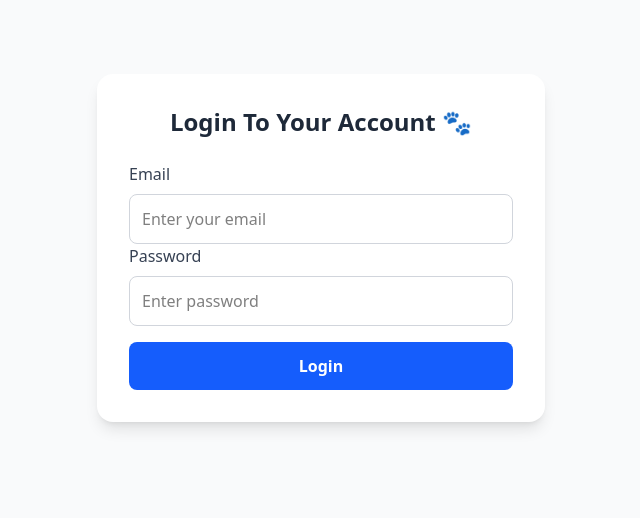
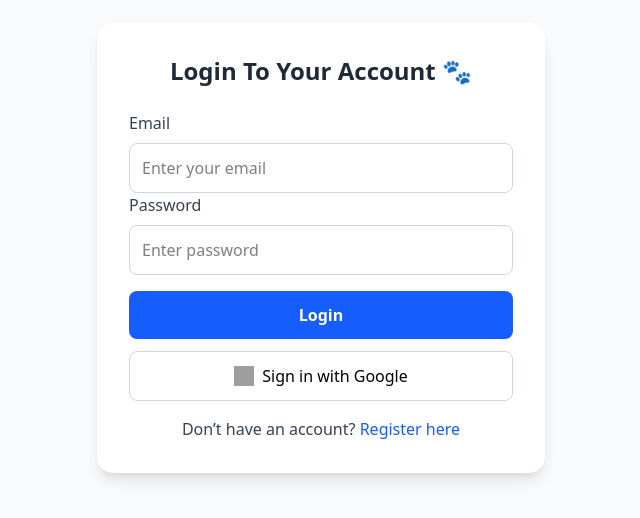
Before and after one commit to mabdullah525/pet-store, a React (Vite) app: page /login in a window 1280 px wide. Shown: the part 152-670 px from the top of the page, without its empty margins (319-959 px from the left). Built offline with nearby package versions, Linux system fonts and the light colour scheme; grey boxes are pictures that could not be loaded.

Commit message:
Both Form are ready

```diff
--- a/src/index.css
+++ b/src/index.css
@@ -21,5 +21,5 @@
 }
 
 .submit-btn {
-  @apply w-full mt-4 py-3 bg-blue-600 text-white font-semibold rounded-lg hover:bg-blue-700 transition duration-300;
+  @apply cursor-pointer w-full mt-4 py-3 bg-blue-600 text-white font-semibold rounded-lg hover:bg-blue-700 transition duration-300;
 }
--- a/src/pages/login.jsx
+++ b/src/pages/login.jsx
@@ -1,20 +1,19 @@
 import React, { useState } from "react";
 import { useFirebase } from "../context/Firebase.jsx";
-import { useNavigate } from "react-router-dom"; // ✅ For redirect after login
+import { useNavigate, Link } from "react-router-dom"; // ✅ Added Link
 
 const Login = () => {
   const firebase = useFirebase();
-  const navigate = useNavigate(); // redirect hook
+  const navigate = useNavigate();
   const [email, setEmail] = useState("");
   const [password, setPassword] = useState("");
   const [message, setMessage] = useState({ type: "", text: "" });
 
   const handleSubmit = async (e) => {
     e.preventDefault();
-    setMessage({ type: "", text: "" }); // reset message before submit
+    setMessage({ type: "", text: "" });
 
     try {
-      // ✅ Call loginUser from Firebase Context
       const result = await firebase.loginUser(email, password);
       console.log("User logged in successfully!", result.user);
 
@@ -23,16 +22,35 @@ const Login = () => {
         text: `🎉 Login successful! Welcome back, ${result.user.email}`,
       });
 
-      // ✅ Optional: Clear input fields
       setEmail("");
       setPassword("");
 
-      // ✅ Redirect after 2 seconds
       setTimeout(() => {
-        navigate("/"); // or "/dashboard"
+        navigate("/");
       }, 2000);
     } catch (error) {
       console.error("Login failed:", error.message);
+      setMessage({
+        type: "error",
+        text: `❌ ${error.message}`,
+      });
+    }
+  };
+
+  // ✅ Handle Google Login
+  const handleGoogleLogin = async () => {
+    try {
+      const result = await firebase.signInWithGoogle();
+      console.log("Google login successful:", result.user);
+
+      setMessage({
+        type: "success",
+        text: `🎉 Logged in with Google as ${result.user.displayName}`,
+      });
+
+      setTimeout(() => navigate("/"), 2000);
+    } catch (error) {
+      console.error("Google Sign-In failed:", error.message);
       setMessage({
         type: "error",
         text: `❌ ${error.message}`,
@@ -48,10 +66,11 @@ const Login = () => {
         {/* ✅ Message Box */}
         {message.text && (
           <div
-            className={`text-center p-3 mb-4 rounded-lg font-medium ${message.type === "success"
+            className={`text-center p-3 mb-4 rounded-lg font-medium ${
+              message.type === "success"
                 ? "bg-green-100 text-green-700 border border-green-400"
                 : "bg-red-100 text-red-700 border border-red-400"
-              }`}
+            }`}
           >
             {message.text}
           </div>
@@ -85,6 +104,28 @@ const Login = () => {
         <button type="submit" className="submit-btn">
           Login
         </button>
+
+        {/* ✅ Google Login Button */}
+        <button
+          type="button"
+          onClick={handleGoogleLogin}
+          className="cursor-pointer google-btn mt-3 flex items-center justify-center gap-2 border border-gray-300 rounded-lg py-3 w-full hover:bg-gray-100 transition"
+        >
+          <img
+            src="https://www.svgrepo.com/show/475656/google-color.svg"
+            alt="Google"
+            className="w-5 h-5"
+          />
+          <span>Sign in with Google</span>
+        </button>
+
+        {/* ✅ Register Link */}
+        <p className="text-center mt-4 text-gray-700">
+          Don’t have an account?{" "}
+          <Link to="/register" className="text-blue-600 hover:underline font-medium">
+            Register here
+          </Link>
+        </p>
       </form>
     </div>
   );
```
